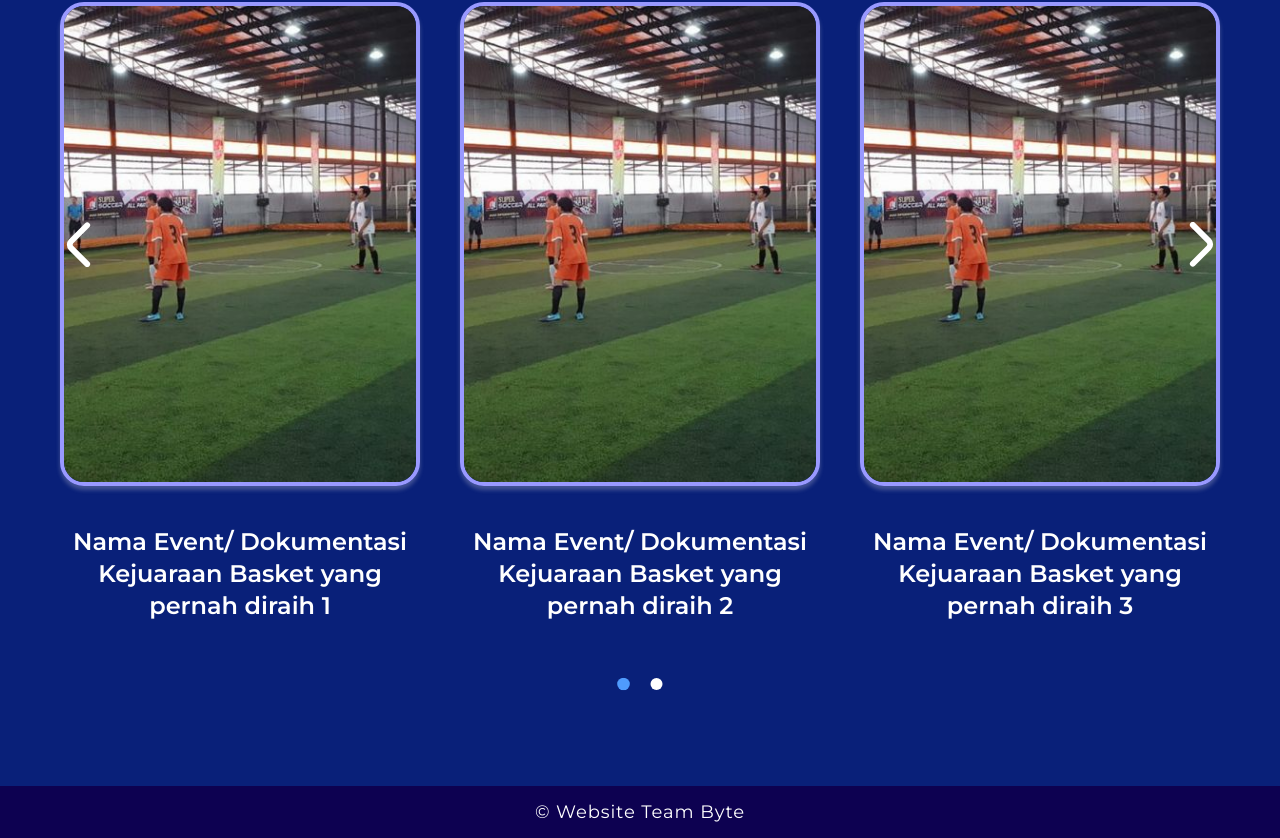
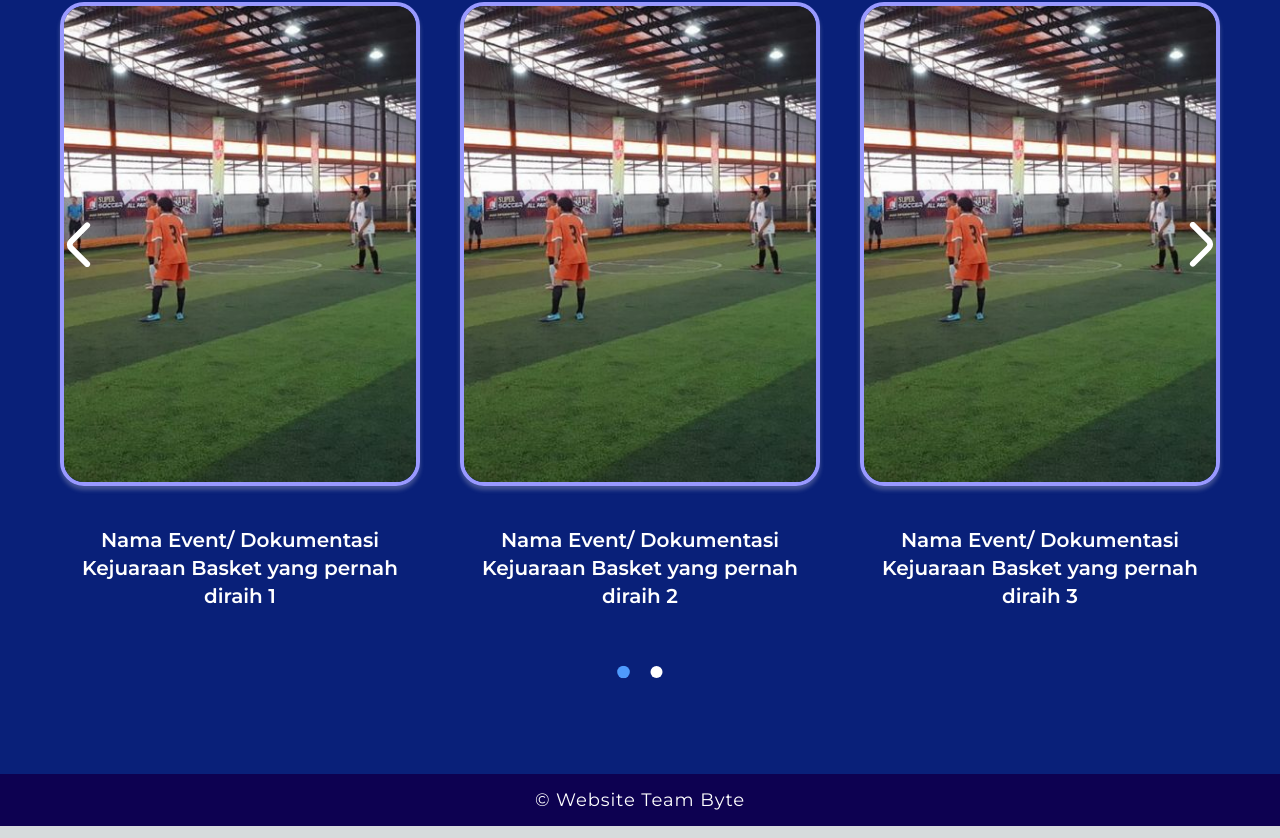
Before and after one commit to amaliap21/Web-Aksang, a Next.js app: page /cup/basket in a window 1280 px wide. Shown: the part 2404-3242 px from the top of the page. Built offline with nearby package versions, Linux system fonts and the light colour scheme.

Commit message:
feat(documentation-pagination): Change font size on carousel

```diff
--- a/components/documentation-card.js
+++ b/components/documentation-card.js
@@ -15,7 +15,7 @@
         className="w-full h-[180px] md:h-[240px] lg:h-[484px] object-center object-cover rounded-3xl border-2 lg:border-4 border-[#9999ff] drop-shadow-[0px_2px_5px_12px_#9999ff]"
         style={{ "box-shadow": "0px 4px 4px 0px rgba(249, 238, 238, 0.25)" }}
       />
-      <p className="text-white font-montserrat font-semibold text-lg lg:text-2xl">
+      <p className="text-white font-montserrat font-semibold text-lg lg:text-xl">
         {eventName}
       </p>
     </div>
```
